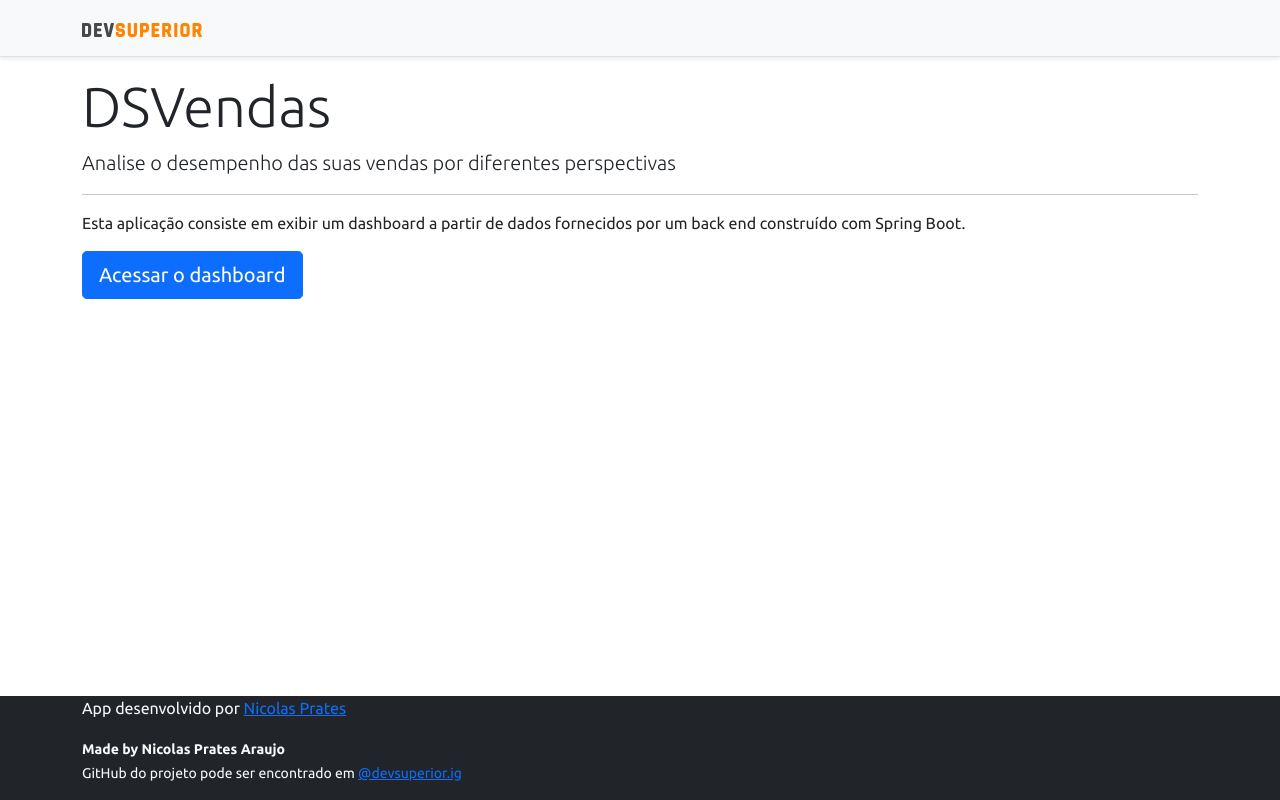
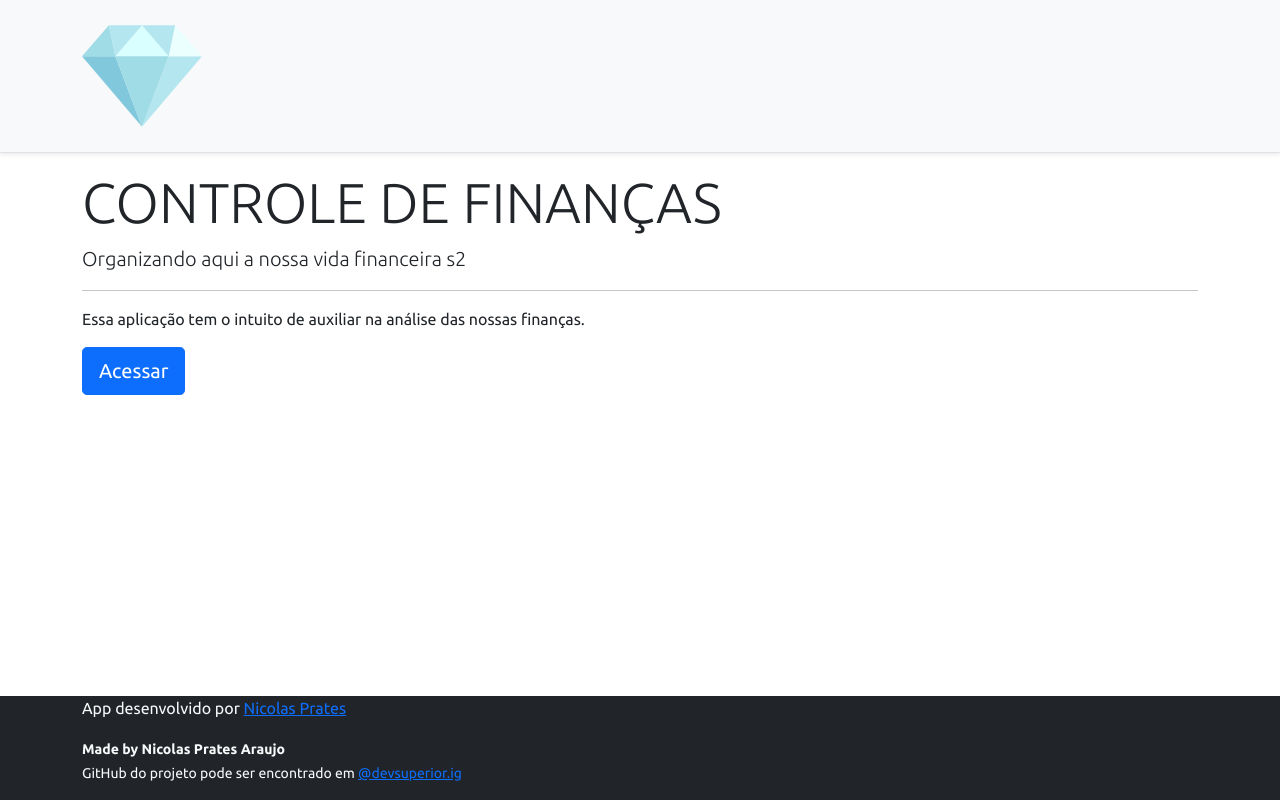
Before and after one commit to NicolasPrates/projeto-sds3, a React (Create React App) app in the folder frontend/: page / in a window 1280 px wide. Built offline with nearby package versions, Linux system fonts and the light colour scheme; no server answers.

Commit message:
Mudando apenas a Home page para atender aos novos requisitos.

```diff
--- a/frontend/src/pages/Home/index.tsx
+++ b/frontend/src/pages/Home/index.tsx
@@ -8,12 +8,12 @@ const Home = () => {
       <NavBar/>
       <div className="container">
         <div className="jumbotron">
-          <h1 className="display-4">DSVendas</h1>
-          <p className="lead">Analise o desempenho das suas vendas por diferentes perspectivas</p>
+          <h1 className="display-4">CONTROLE DE FINANÇAS</h1>
+          <p className="lead">Organizando aqui a nossa vida financeira s2</p>
           <hr/>
-          <p>Esta aplicação consiste em exibir um dashboard a partir de dados fornecidos por um back end construído com Spring Boot.</p>
+          <p>Essa aplicação tem o intuito de auxiliar na análise das nossas finanças.</p>
           <Link className="btn btn-primary btn-lg" to="/dashboard">
-            Acessar o dashboard
+            Acessar
           </Link>
         </div>
       </div>
```
Also changed, not shown: frontend/src/assets/img/ds-dark.svg.
